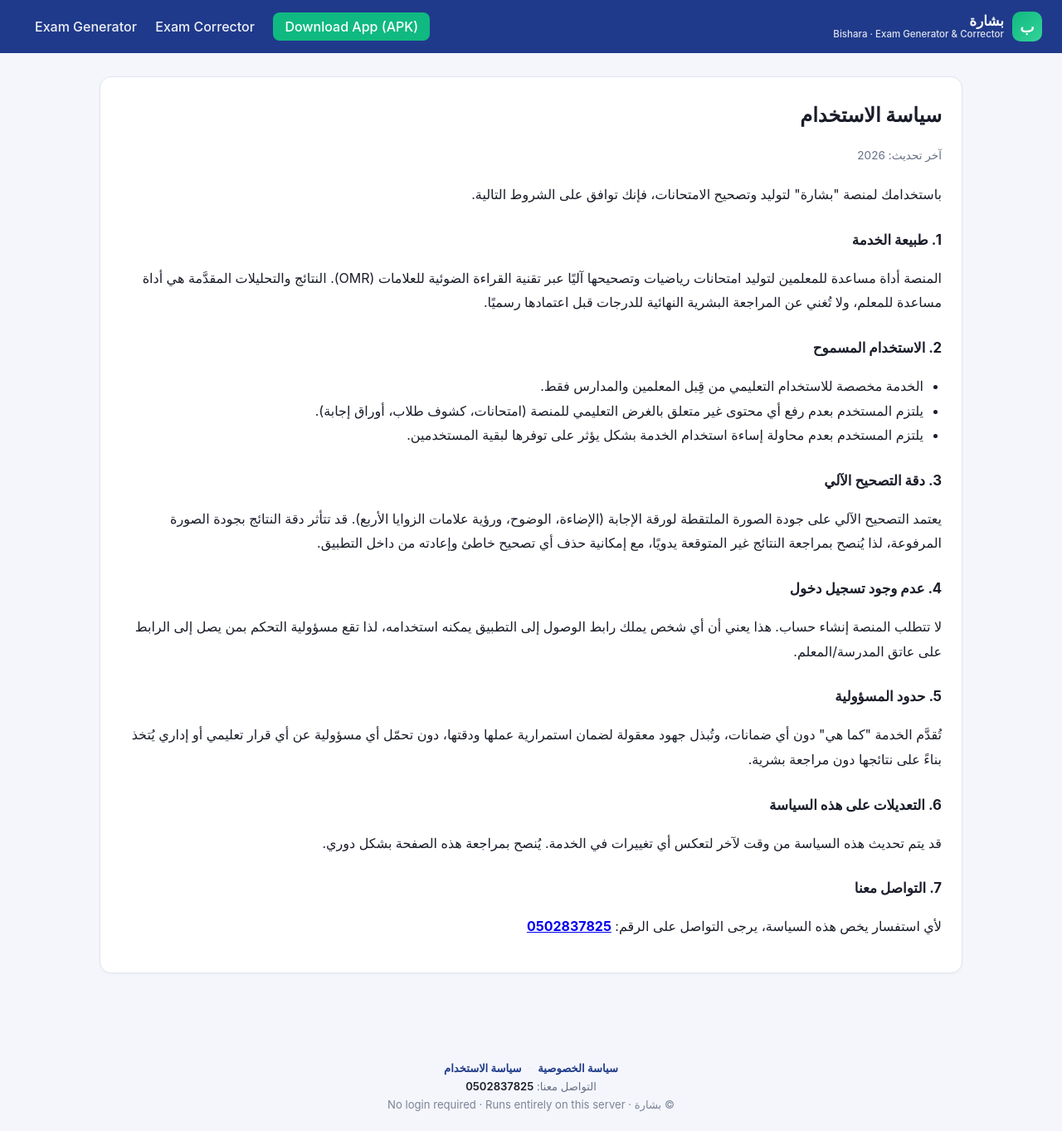
After one commit to kamelbshara/exam-corrector, a Flask app: page /terms in a window 1280 px wide. The commit adds this page. Shown: the whole page at 83% size. Run offline with Flask 3, Linux system fonts and the light colour scheme.

Commit message:
Add Bishara branding, privacy policy, terms of use, and contact info
Adds a "Bishara" (بشارة) logo mark and brand header across the web app,
GitHub Pages landing site, and the Flutter app. Adds Arabic Privacy
Policy and Terms of Use pages (served at /privacy and /terms in the
backend, and as static pages on the landing site), and a footer with
those links plus a contact number (0502837825) on every page.

Co-Authored-By: Claude Sonnet 5 <noreply@anthropic.com>
Claude-Session: https://claude.ai/code/session_01A9zyyLJPNH3mBqAbB1dNKv

```diff
--- a/backend/app.py
+++ b/backend/app.py
@@ -35,6 +35,16 @@ def index():
 @app.route("/corrector")
 def corrector_page():
     return render_template("corrector.html", apk_url=APK_DOWNLOAD_URL)
+
+
+@app.route("/privacy")
+def privacy_page():
+    return render_template("privacy.html", apk_url=APK_DOWNLOAD_URL)
+
+
+@app.route("/terms")
+def terms_page():
+    return render_template("terms.html", apk_url=APK_DOWNLOAD_URL)
 
 
 # ------------------------------------------------------------------ API ----
--- a/backend/static/css/style.css
+++ b/backend/static/css/style.css
@@ -35,6 +35,24 @@ header.topbar .brand {
   font-weight: 700;
   font-size: 1.15rem;
 }
+
+.brand-group { display: flex; align-items: center; gap: 10px; }
+.brand-mark {
+  display: inline-flex;
+  align-items: center;
+  justify-content: center;
+  width: 36px;
+  height: 36px;
+  border-radius: 10px;
+  background: linear-gradient(135deg, var(--accent), #34d399);
+  color: white;
+  font-weight: 800;
+  font-size: 1.15rem;
+  flex-shrink: 0;
+}
+.brand-text { display: flex; flex-direction: column; line-height: 1.2; }
+.brand-name-ar { font-weight: 800; font-size: 1.05rem; }
+.brand-name-en { font-weight: 500; font-size: 0.72rem; opacity: 0.85; }
 
 header.topbar nav a {
   color: white;
@@ -195,4 +213,19 @@ table th { color: var(--muted); font-weight: 600; font-size: 0.8rem; text-transf
 
 .muted { color: var(--muted); }
 .small { font-size: 0.82rem; }
-footer { text-align: center; color: var(--muted); font-size: 0.82rem; padding: 20px; }
+footer { text-align: center; color: var(--muted); font-size: 0.82rem; padding: 24px 20px; }
+footer .footer-links { margin-bottom: 6px; }
+footer .footer-links a { color: var(--primary); text-decoration: none; font-weight: 600; }
+footer .footer-links a:hover { text-decoration: underline; }
+footer .footer-links .dot { margin: 0 8px; color: var(--border); }
+footer .footer-contact { margin-bottom: 6px; }
+footer .footer-contact a { color: var(--text); text-decoration: none; font-weight: 600; direction: ltr; display: inline-block; }
+footer .footer-note { opacity: 0.85; }
+
+.legal-page { line-height: 1.85; }
+.legal-page h1 { margin-bottom: 4px; }
+.legal-page .updated { color: var(--muted); font-size: 0.85rem; margin-bottom: 20px; }
+.legal-page h2 { font-size: 1.05rem; margin-top: 24px; }
+.legal-page p, .legal-page li { color: var(--text); }
+.legal-page ul { padding-inline-start: 22px; }
+.legal-page[dir="rtl"] { text-align: right; }
--- /dev/null
+++ b/backend/templates/terms.html
@@ -0,0 +1,67 @@
+<!doctype html>
+<html lang="ar" dir="rtl">
+<head>
+<meta charset="utf-8">
+<meta name="viewport" content="width=device-width, initial-scale=1">
+<title>سياسة الاستخدام</title>
+<link rel="stylesheet" href="{{ url_for('static', filename='css/style.css') }}">
+</head>
+<body>
+<header class="topbar">
+  <div class="brand-group">
+    <span class="brand-mark">ب</span>
+    <div class="brand-text">
+      <span class="brand-name-ar">بشارة</span>
+      <span class="brand-name-en">Bishara &middot; Exam Generator &amp; Corrector</span>
+    </div>
+  </div>
+  <nav>
+    <a href="/">Exam Generator</a>
+    <a href="/corrector">Exam Corrector</a>
+    <a href="{{ apk_url }}" class="apk-link">Download App (APK)</a>
+  </nav>
+</header>
+
+<main>
+  <div class="card legal-page" dir="rtl">
+    <h1>سياسة الاستخدام</h1>
+    <p class="updated">آخر تحديث: 2026</p>
+
+    <p>باستخدامك لمنصة "بشارة" لتوليد وتصحيح الامتحانات، فإنك توافق على الشروط التالية.</p>
+
+    <h2>1. طبيعة الخدمة</h2>
+    <p>المنصة أداة مساعدة للمعلمين لتوليد امتحانات رياضيات وتصحيحها آليًا عبر تقنية القراءة الضوئية للعلامات (OMR). النتائج والتحليلات المقدَّمة هي أداة مساعدة للمعلم، ولا تُغني عن المراجعة البشرية النهائية للدرجات قبل اعتمادها رسميًا.</p>
+
+    <h2>2. الاستخدام المسموح</h2>
+    <ul>
+      <li>الخدمة مخصصة للاستخدام التعليمي من قِبل المعلمين والمدارس فقط.</li>
+      <li>يلتزم المستخدم بعدم رفع أي محتوى غير متعلق بالغرض التعليمي للمنصة (امتحانات، كشوف طلاب، أوراق إجابة).</li>
+      <li>يلتزم المستخدم بعدم محاولة إساءة استخدام الخدمة بشكل يؤثر على توفرها لبقية المستخدمين.</li>
+    </ul>
+
+    <h2>3. دقة التصحيح الآلي</h2>
+    <p>يعتمد التصحيح الآلي على جودة الصورة الملتقطة لورقة الإجابة (الإضاءة، الوضوح، ورؤية علامات الزوايا الأربع). قد تتأثر دقة النتائج بجودة الصورة المرفوعة، لذا يُنصح بمراجعة النتائج غير المتوقعة يدويًا، مع إمكانية حذف أي تصحيح خاطئ وإعادته من داخل التطبيق.</p>
+
+    <h2>4. عدم وجود تسجيل دخول</h2>
+    <p>لا تتطلب المنصة إنشاء حساب. هذا يعني أن أي شخص يملك رابط الوصول إلى التطبيق يمكنه استخدامه، لذا تقع مسؤولية التحكم بمن يصل إلى الرابط على عاتق المدرسة/المعلم.</p>
+
+    <h2>5. حدود المسؤولية</h2>
+    <p>تُقدَّم الخدمة "كما هي" دون أي ضمانات، وتُبذل جهود معقولة لضمان استمرارية عملها ودقتها، دون تحمّل أي مسؤولية عن أي قرار تعليمي أو إداري يُتخذ بناءً على نتائجها دون مراجعة بشرية.</p>
+
+    <h2>6. التعديلات على هذه السياسة</h2>
+    <p>قد يتم تحديث هذه السياسة من وقت لآخر لتعكس أي تغييرات في الخدمة. يُنصح بمراجعة هذه الصفحة بشكل دوري.</p>
+
+    <h2>7. التواصل معنا</h2>
+    <p>لأي استفسار يخص هذه السياسة، يرجى التواصل على الرقم: <a href="tel:0502837825" style="font-weight:700;">0502837825</a></p>
+  </div>
+</main>
+
+<footer>
+  <div class="footer-links">
+    <a href="/privacy">سياسة الخصوصية</a><span class="dot">&middot;</span><a href="/terms">سياسة الاستخدام</a>
+  </div>
+  <div class="footer-contact">التواصل معنا: <a href="tel:0502837825">0502837825</a></div>
+  <div class="footer-note">&copy; بشارة &middot; No login required &middot; Runs entirely on this server</div>
+</footer>
+</body>
+</html>
```
Also changed, not shown: backend/templates/corrector.html (+14 -2 lines), backend/templates/index.html (+14 -2 lines), backend/templates/privacy.html (added, +65 -0 lines), site/index.html (+40 -3 lines), site/privacy.html (added, +89 -0 lines), site/terms.html (added, +91 -0 lines), 1 other file.
